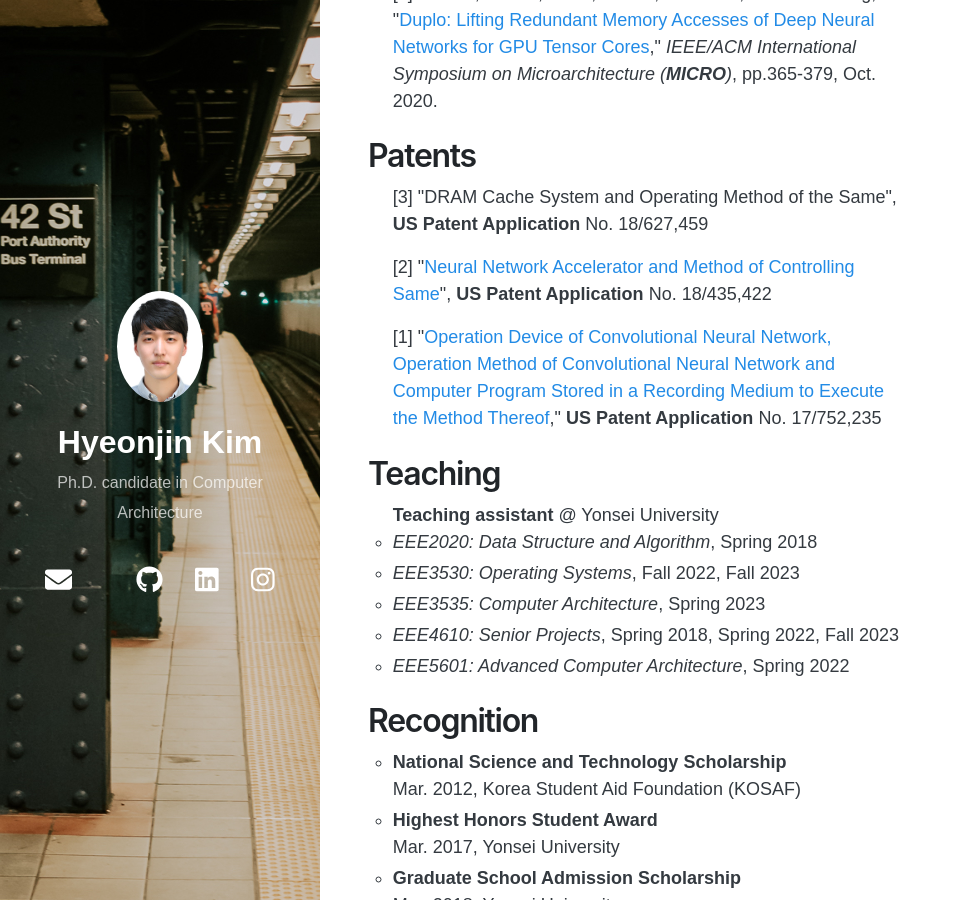
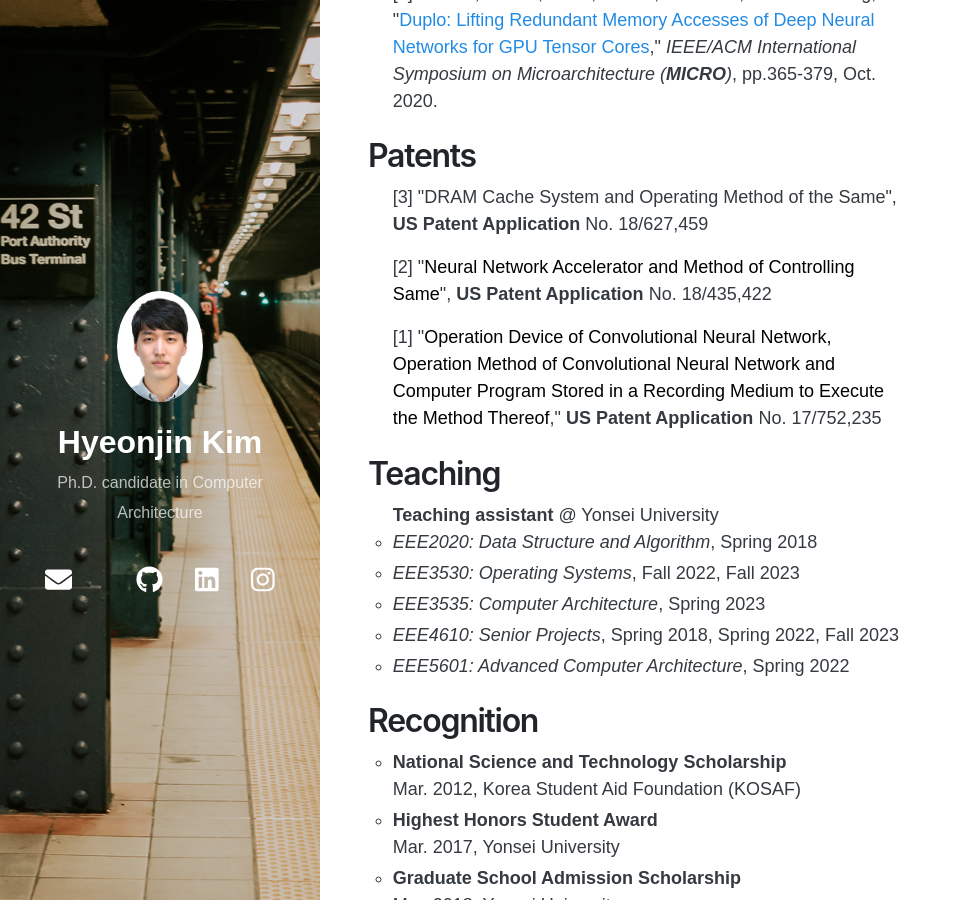
Before and after one commit to springrain12/springrain12.github.io, a Jekyll site: the page built from index.html, in a window 1280 px wide and 900 px high, scrolled down 1282 px. Shown: the whole window, without its empty margins (0-961 px from the left). Built offline with Jekyll 4.4.1, drawn with Linux system fonts in a browser that asks for light colours; nearby versions of some CDN libraries; the list of posts is cut into pages by our own code; a style sheet for code colours, icons or effects is not loaded.

Commit message:
update patent

```diff
--- a/index.html
+++ b/index.html
@@ -78,9 +78,9 @@
 <h1>Patents</h1>
 <p class="indent">[3] "DRAM Cache System and Operating Method of the Same", <b>US Patent Application</b> No. 18/627,459
 
-<p class="indent">[2] "<a href="https://patents.google.com/patent/US20240281281A1/en?oq=18%2f435%2c422">Neural Network Accelerator and Method of Controlling Same</a>", <b>US Patent Application</b> No. 18/435,422
+<p class="indent">[2] "<a href="https://patents.google.com/patent/US20240281281A1/en?oq=18%2f435%2c422", style="color:black">Neural Network Accelerator and Method of Controlling Same</a>", <b>US Patent Application</b> No. 18/435,422
 
-<p class="indent">[1] "<a href="https://patents.google.com/patent/US20220391320">Operation Device of Convolutional Neural Network, Operation Method of Convolutional Neural Network and Computer Program Stored in a Recording Medium to Execute the Method Thereof</a>," <b>US Patent Application</b> No. 17/752,235
+<p class="indent">[1] "<a href="https://patents.google.com/patent/US20220391320", style="color:black">Operation Device of Convolutional Neural Network, Operation Method of Convolutional Neural Network and Computer Program Stored in a Recording Medium to Execute the Method Thereof</a>," <b>US Patent Application</b> No. 17/752,235
 </p>
 
 </p>
```
